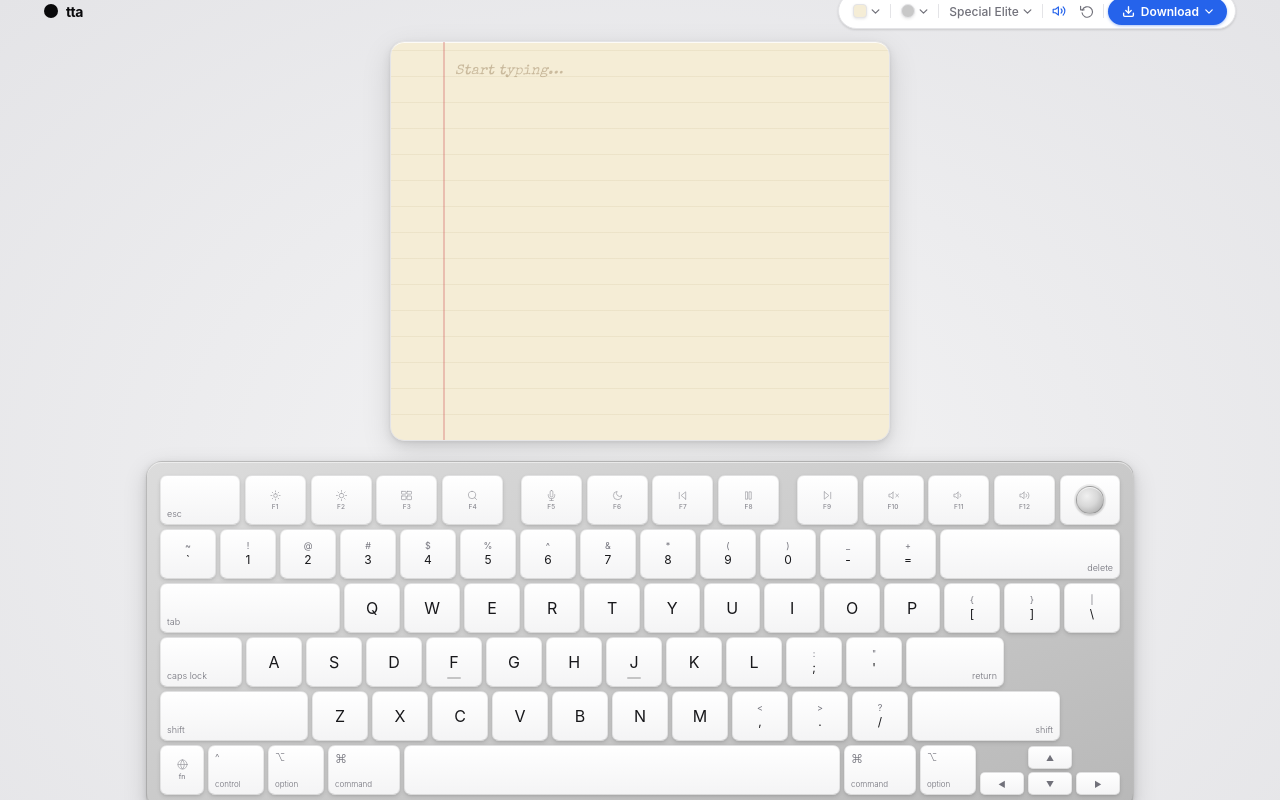
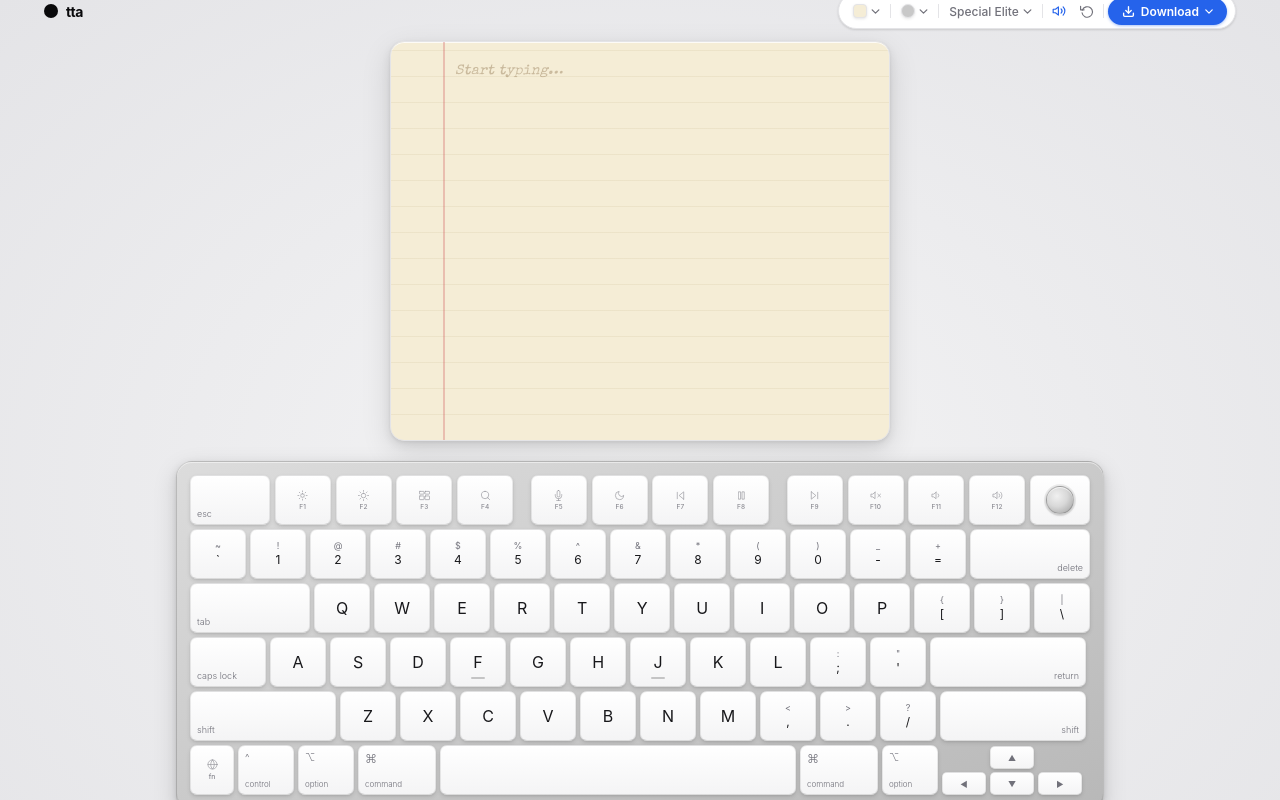
Before and after one commit to ttaiyegbusi/keyboard, a Next.js app: page / in a window 1280 px wide. Built offline with nearby package versions, Linux system fonts and the light colour scheme; a web font is replaced by a local one.

Commit message:
fix: return=156px, caps=76px — correct Apple proportions, all rows verified at 900px

```diff
--- a/src/app/globals.css
+++ b/src/app/globals.css
@@ -75,8 +75,8 @@
   --gap:         4px;
   --pad:        13px;
   --kbd-radius: 16px;
-  --inner-w:   960px;
-  --shell-w:   988px;
+  --inner-w:   900px;
+  --shell-w:   928px;
 
   /* SF Pro */
   --sf: -apple-system, BlinkMacSystemFont, "SF Pro Text",
@@ -606,38 +606,48 @@ button { background: none; border: none; cursor: pointer; font-family: inherit;
 
 
 /* ── 17. KEY SIZES ──────────────────────────────────────────────
-   Every row = exactly 960px inner width with 4px gap.
+   All rows = 900px inner width, 4px gap, verified ✓
+   Key insight: home row has 12 std keys (not 13), shift has 10.
+   This gives return=100px and caps=76px — proper Apple proportions.
 
-   Fn row uses a special layout (see .key-row--fn below):
-     ESC(80) + [group-gap] + F1-F4(61×4) + [group-gap] +
-     F5-F8(61×4) + [group-gap] + F9-F12(61×4) + TouchID(80)
-     = 80 + 12×61 + 80 + 13×4 + 2×8 = 960 ✓
+   Row counts:
+     num:    13 std + delete  (14 items, 13 gaps)
+     qwerty: tab + 13 std     (14 items, 13 gaps)
+     home:   caps + 12 std + return (14 items, 13 gaps)
+     shift:  shift + 10 std + shift (12 items, 11 gaps... wait 13 items with 12 gaps)
+     bottom: fn+ctrl+opt+cmd+space+cmd+opt+arrows (9 main + arrows)
 
-   All other rows use fixed widths with uniform 4px gap.
-     nums:   13×56 + 180(del) + 13×4 = 960 ✓
-     qwerty: 180(tab) + 13×56 + 13×4 = 960 ✓
-     home:   82(caps) + 13×56 + 98(ret) + 13×4 = 960 ✓
-     shift:  148 + 11×56 + 148 + 12×4 = 960 ✓
-     bottom: 44+56+56+72+436+72+56+44+44+44 + 9×4 = 960 ✓
+   Verification:
+     fn:     80+12×56+80+13×4+2×8 = 900 ✓
+     num:    13×56+120+13×4 = 900 ✓
+     qwerty: 120+13×56+13×4 = 900 ✓
+     home:   76+12×56+100+13×4 = 900 ✓
+     shift:  146+10×56+146+12×4 = 900 ✓
+     bottom: 44+56+56+78+356+78+56+132+8+36 = 900 ✓
 ───────────────────────────────────────────────────────────────*/
 .k-std     { width: 56px; }
-.k-fn      { width: 61px; }   /* F1-F12 keys */
-.k-esc     { width: 80px; }   /* ESC — slightly wider than fn key */
-.k-tab     { width: 180px; }
-.k-caps    { width: 82px; }
-.k-delete  { width: 180px; }
-.k-return  { width: 98px; }
-.k-shift-l { width: 148px; }
-.k-shift-r { width: 148px; }
+.k-fn      { width: 56px; }   /* F1-F12: same as std so fn row fills evenly */
+.k-esc     { width: 80px; }
+.k-tab     { width: 120px; }  /* matches delete width */
+.k-caps    { width: 76px; }
+.k-delete  { width: 120px; }
+.k-return  { width: 156px; }  /* Apple return — wide right anchor */
+.k-shift-l { width: 146px; }
+.k-shift-r { width: 146px; }
 .k-mod     { width: 56px; }   /* ctrl, option */
 .k-mod-sm  { width: 44px; }   /* fn/globe */
-.k-cmd     { width: 72px; }   /* command */
-.k-space   { width: 436px; }
-.k-pipe    { width: 56px; }   /* backslash/pipe */
+.k-cmd     { width: 78px; }   /* command */
+.k-space   { width: 356px; }
+.k-pipe    { width: 56px; }
+
 .k-arrow   { width: 44px; height: 23px; border-radius: 5px; }
-.k-arrow-ud { display:flex; flex-direction:column; gap:3px; align-self:flex-end; flex-shrink:0; width:44px; }
+.k-arrow-ud {
+  display: flex; flex-direction: column;
+  gap: 3px; align-self: flex-end;
+  flex-shrink: 0; width: 44px;
+}
 
-/* Touch ID key — same width as ESC */
+/* Touch ID — square key, same width as ESC */
 .k-knob-w {
   height: var(--key-h);
   width: 80px;
@@ -656,10 +666,9 @@ button { background: none; border: none; cursor: pointer; font-family: inherit;
   cursor: default;
 }
 
-/* The fingerprint sensor circle inside Touch ID */
+/* Fingerprint sensor inside Touch ID */
 .knob {
-  width: 26px;
-  height: 26px;
+  width: 26px; height: 26px;
   border-radius: 999px;
   background: radial-gradient(circle at 38% 35%,
     #f0f0f0 0%, #d4d4d4 45%, #b8b8b8 75%, #a0a0a0 100%);
@@ -670,22 +679,13 @@ button { background: none; border: none; cursor: pointer; font-family: inherit;
     0 0 0 2px rgba(0,0,0,0.05);
 }
 
-/* ── Fn row special layout ──────────────────────────────────────
-   Uses justify-content:space-between ONLY for fn row so that
-   the visual grouping gap (after F4, F8) distributes naturally.
-   All other rows use the default flex+gap layout.
-───────────────────────────────────────────────────────────────*/
+/* Fn row: space-between + group gaps */
 .key-row--fn {
   justify-content: space-between;
-  gap: 0;    /* override default gap — spacing handled by space-between */
+  gap: 0;
   width: var(--inner-w);
 }
-
-/* Group dividers in fn row — invisible spacers after F4 and F8 */
-.fn-group-gap {
-  width: 8px;  /* extra visual grouping space */
-  flex-shrink: 0;
-}
+.fn-group-gap { width: 8px; flex-shrink: 0; }
 
 /* ── 18. KEY LABELS — always dark text on white keys ─────────── */
 /* ── KEY LABELS — refined Apple-like typography ──────────────
```
